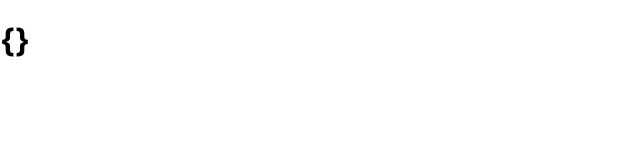
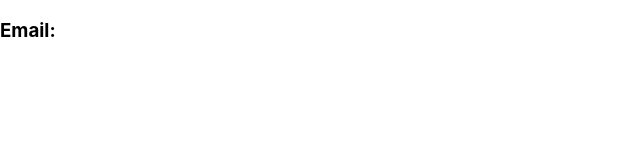
Before and after one commit to AlanJhonatan/ignite-nextjs-authentication, a Next.js app: page /dashboard in a window 1280 px wide. Shown: the top 160 px of the page, without its empty margins (0-640 px from the left). Built offline with nearby package versions, Linux system fonts and the light colour scheme.

Commit message:
chore: displaying user email in page

```diff
--- a/src/pages/dashboard.tsx
+++ b/src/pages/dashboard.tsx
@@ -5,8 +5,6 @@ export default function Dashboard () {
   const { user } = useContext(AuthContext);
 
   return (
-    <h1>
-      {JSON.stringify(user)}
-    </h1>
+    <h3>Email: {user.email}</h3>
   )
 }
```
